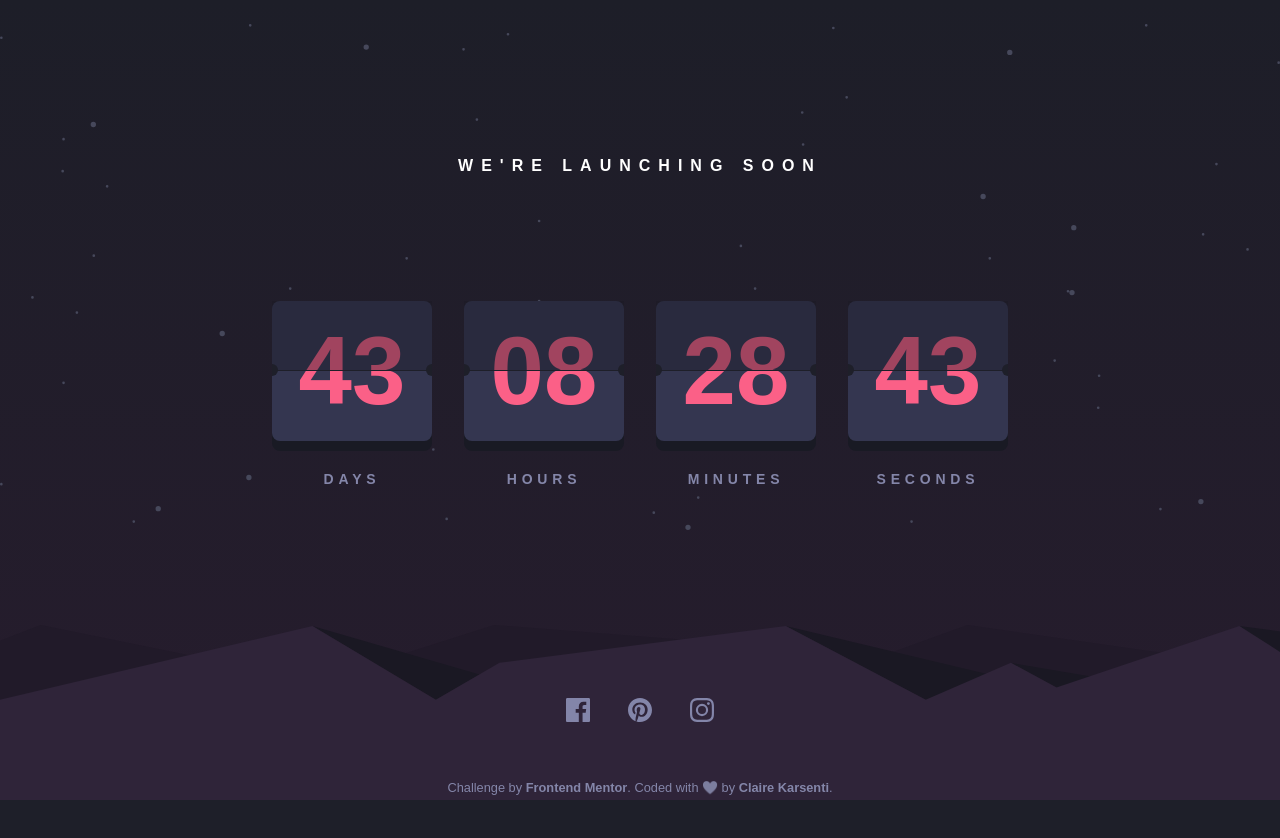
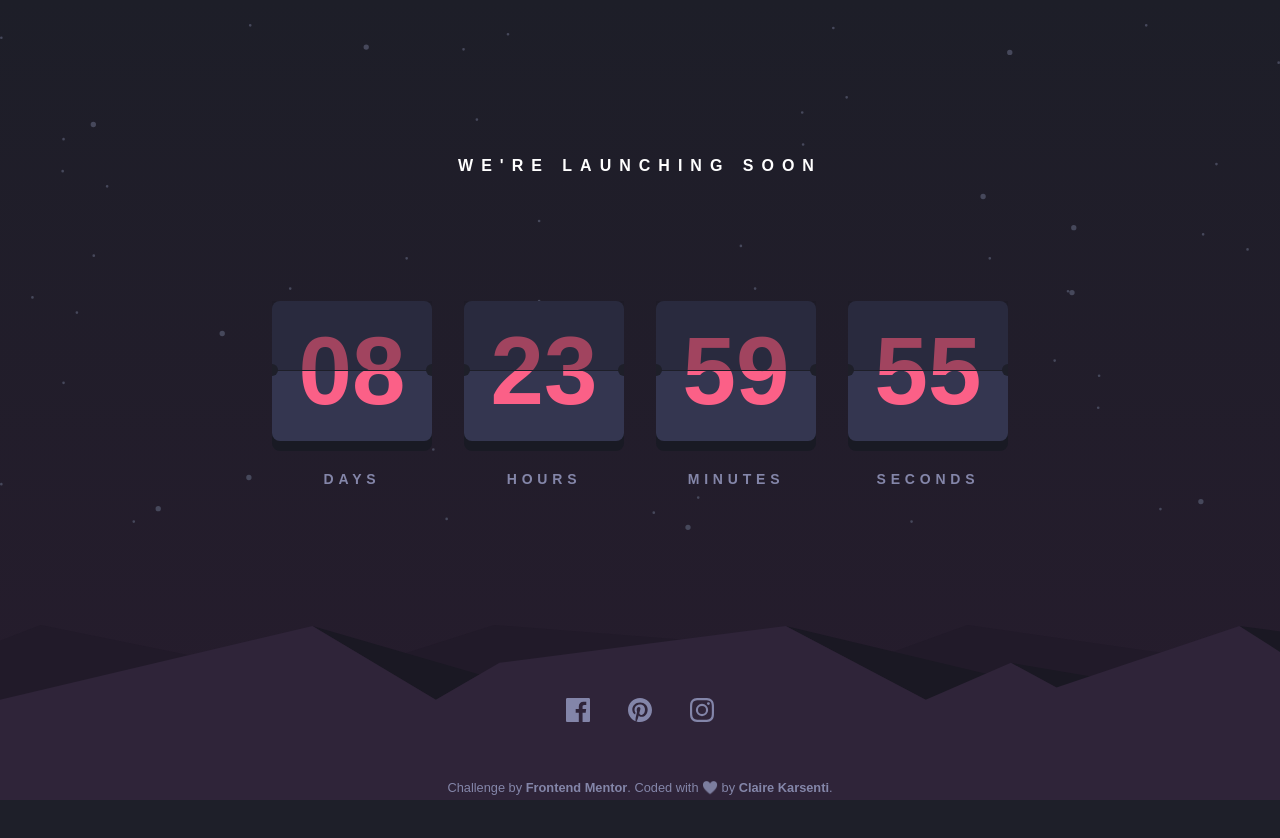
Before and after one commit to ClaireKarsenti/Frontend-Mentor-Solution-Launch-Countdown-Timer, a React (Create React App) app: page / in a window 1280 px wide. Shown: the top 838 px of the page. Built offline with nearby package versions, Linux system fonts and the light colour scheme.

Commit message:
:pencil2: Updated deadLine for CountDown

```diff
--- a/src/components/CountDown.component.tsx
+++ b/src/components/CountDown.component.tsx
@@ -7,18 +7,20 @@ const MINUTE = SECOND * 60;
 const HOUR = MINUTE * 60;
 const DAY = HOUR * 24;
 
-const CountDown = ({ deadline = 'December, 31, 2022' }) => {
-  const parsedDeadline = useMemo(() => Date.parse(deadline), [deadline]);
-  const [time, setTime] = useState(parsedDeadline - Date.now());
+const CountDown = ({ timeToDays = 9 * DAY }) => {
+  const deadLine = useMemo(() => timeToDays, [timeToDays]);
+  const [time, setTime] = useState<number>(deadLine);
+
+  const countDownDate = new Date().getTime() + deadLine;
 
   useEffect(() => {
     const interval = setInterval(
-      () => setTime(parsedDeadline - Date.now()),
+      () => setTime(countDownDate - Date.now()),
       1000
     );
 
     return () => clearInterval(interval);
-  }, [parsedDeadline]);
+  }, [deadLine]);
 
   return (
     <CountDownContainer>
```
